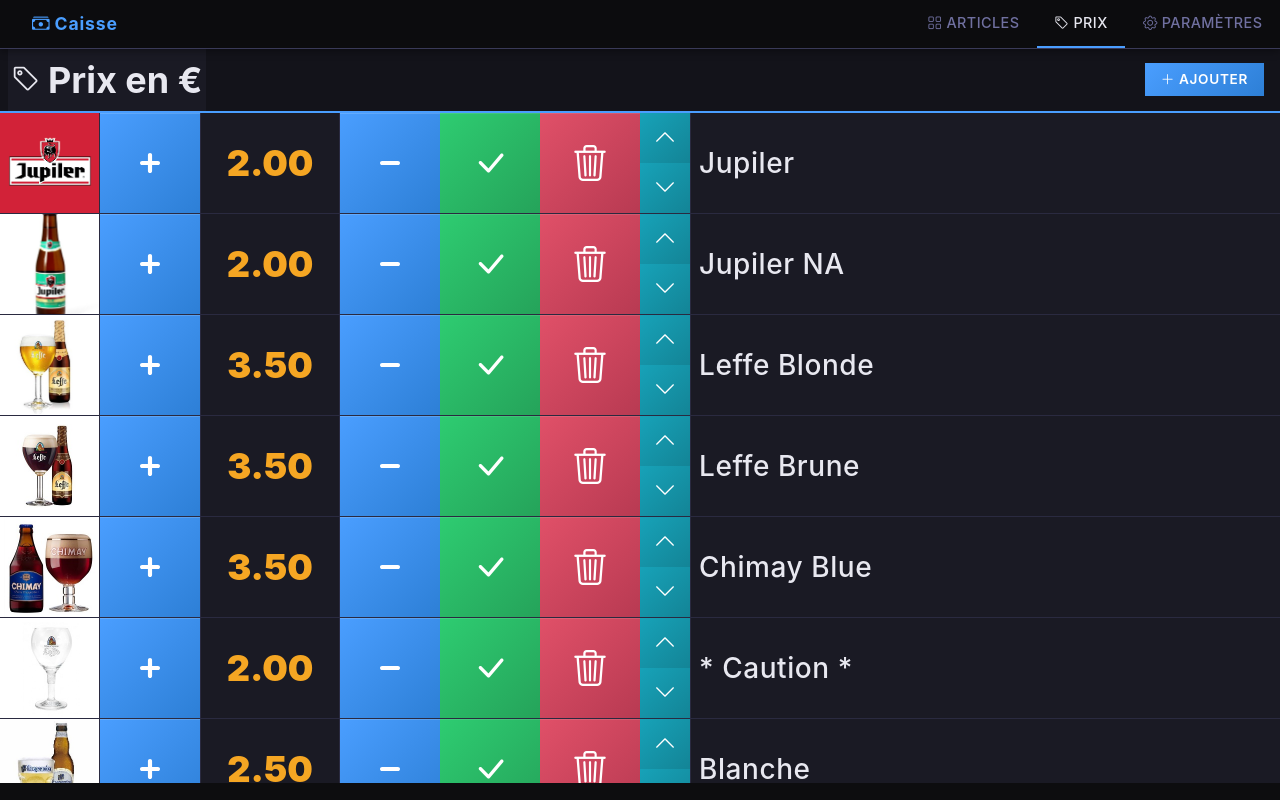
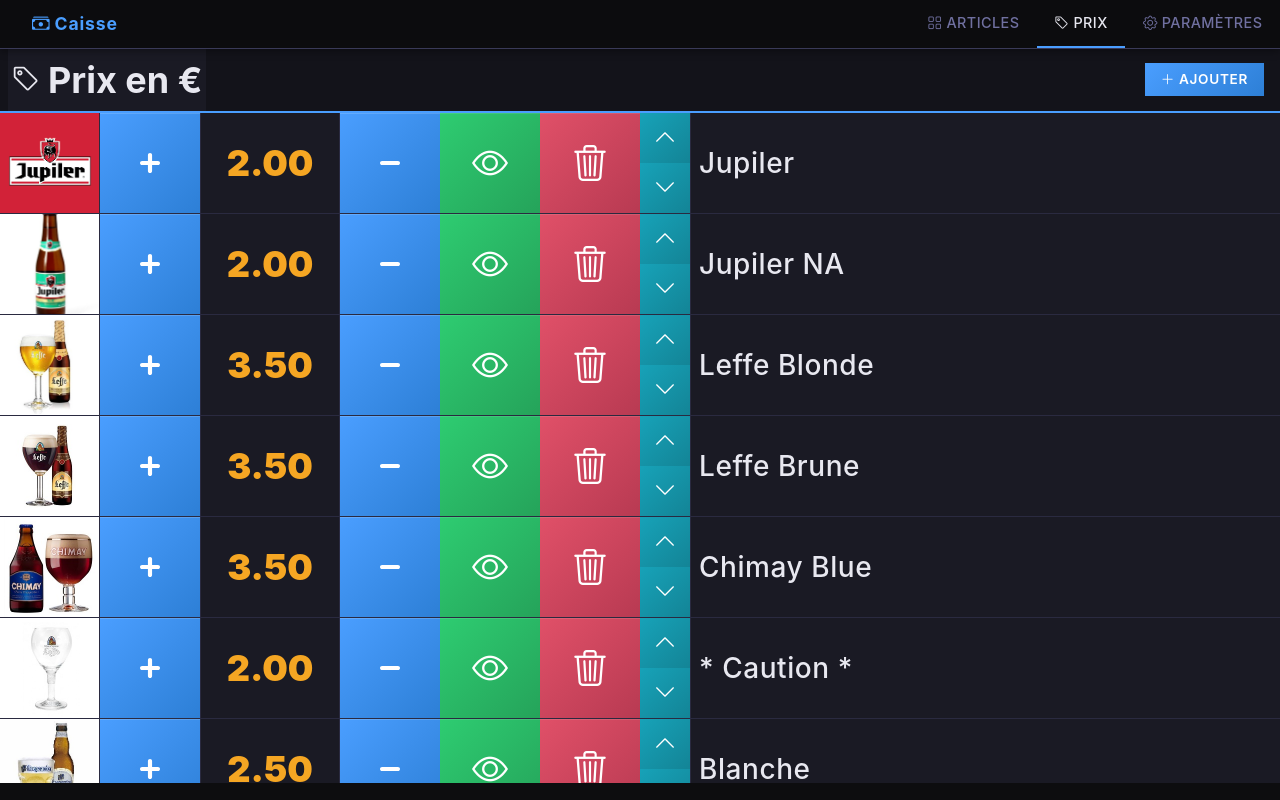
Before and after one commit to achille8/caisse, a React (Vite) app: page /prices in a window 1280 px wide. Built offline with nearby package versions, Linux system fonts and the light colour scheme.

Commit message:
Correct gesture

```diff
--- a/src/App.tsx
+++ b/src/App.tsx
@@ -35,6 +35,11 @@
     touchStartYRef.current = null;
 
     if (Math.abs(deltaX) < 60 || Math.abs(deltaX) <= Math.abs(deltaY)) {
+      return;
+    }
+
+    if (location.pathname === '/parameters' && deltaX < 0) {
+      navigate('/prices');
       return;
     }
 
--- a/src/pages/PricesPage.tsx
+++ b/src/pages/PricesPage.tsx
@@ -83,7 +83,7 @@
                 onClick={() => toggleVisibility(p.name)}
                 title={p.visible ? 'Masquer' : 'Afficher'}
               >
-                <i className={`bi ${p.visible ? 'bi-check-lg' : 'bi-x-lg'}`}></i>
+                <i className={`bi ${p.visible ? 'bi-eye' : 'bi-eye-slash'}`}></i>
               </button>
             </div>
             <div className="buttonBox">
```
